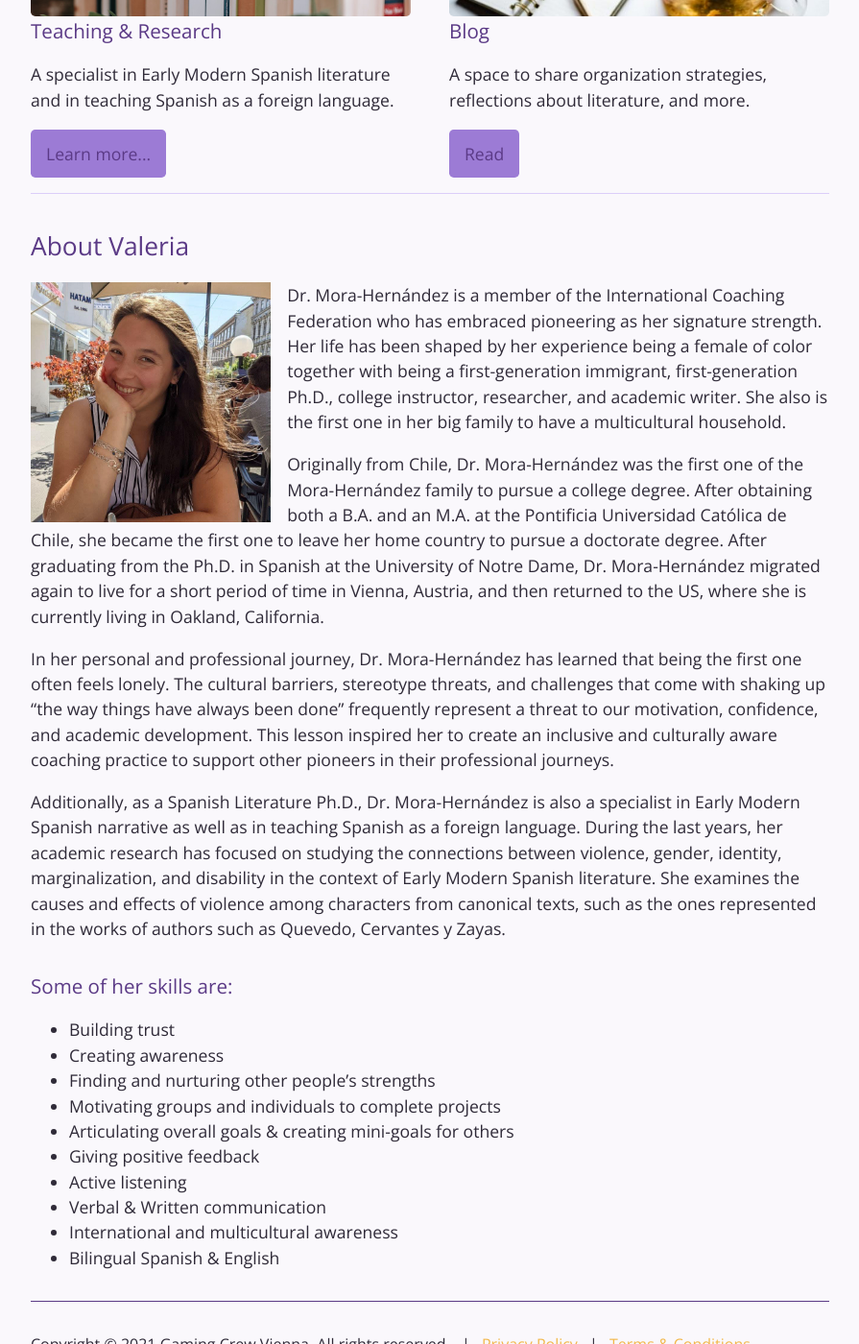
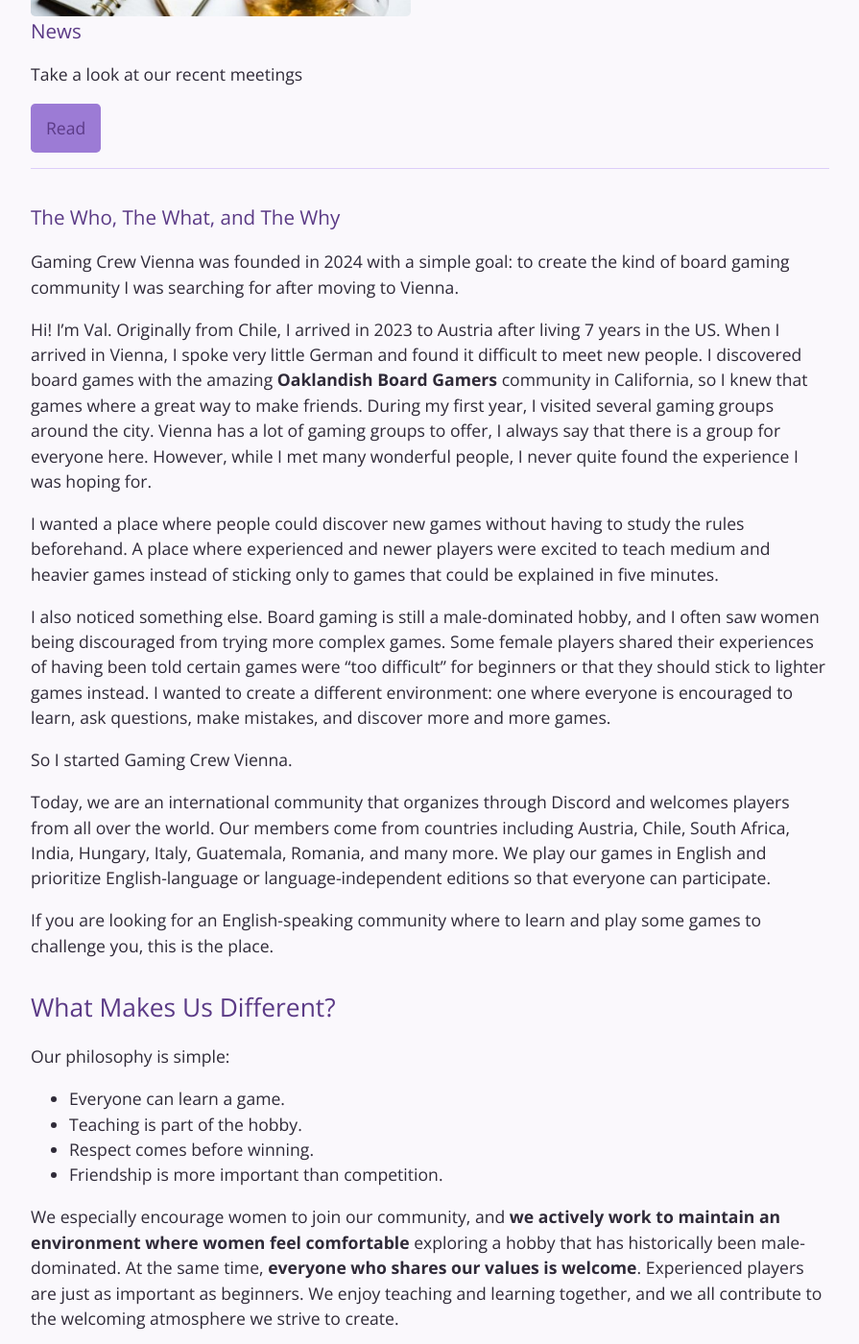
Before and after one commit to vnmorah/gamingcrew.vienna, a Jekyll site: the page built from index.md, in a window 1280 px wide and 1400 px high, scrolled down 924 px. Shown: the whole window at 96% size, without its empty margins (192-1087 px from the left). Built offline with Jekyll 4.4.1, drawn with Linux system fonts in a browser that asks for light colours; some of the changed text lies outside the part shown.

Commit message:
Update index.md

```diff
--- a/index.md
+++ b/index.md
@@ -1,51 +1,67 @@
 ---
-title: Valeria Mora-Hernández
-description: 'Ph.D. & Coach'
+title: About the Gaming Crew Vienna
+description: 'Board Games • People • Connections'
 
 layout: featurerow
 feature_row:
-  - title: 'Coaching'
-    linktext: 'Discover!'
-    excerpt: 'I strongly believe that your well-being is the best strategy to successfully achieve your personal and professional goals.'
-    linkurl: /eng_coaching/
+  - title: 'Who We Are'
+    linktext: 'About!'
+    excerpt: 'If you are looking for an English-speaking community where to learn and play some games to challenge you, this is the place.'
+    linkurl: /eng_about/
     image_path: '/assets/images/bookflower_feature.jpg'
-  - title: 'Academic Services'
-    linktext: 'Explore'
-    excerpt: "Improve your language skills, or get-over that writer's block. Get the help from a qualified Spanish teacher, writer and researcher."
+  - title: 'Games'
+    linktext: 'Check out our collection'
+    excerpt: "Every meetup has a theme. We love medium to heavy board games."
     linkurl: /eng_services/
     image_path: '/assets/images/services/guidance.jpg'
-  - title: 'Teaching & Research'
-    linktext: 'Learn more...'
-    excerpt: 'A specialist in Early Modern Spanish literature and in teaching Spanish as a foreign language.'
     linkurl: /eng_teaching/
     image_path: '/assets/images/bookplant_feature.jpg'
-  - title: 'Blog'
+  - title: 'News'
     linktext: 'Read'
-    excerpt: 'A space to share organization strategies, reflections about literature, and more.'
+    excerpt: 'Take a look at our recent meetings'
     linkurl: /both_blog/
     image_path: '/assets/images/blog.jpg'
 
 ---
 
-## About Valeria
+### The Who, The What, and The Why
+Gaming Crew Vienna was founded in 2024 with a simple goal: to create the kind of board gaming community I was searching for after moving to Vienna.
 
-<img align="left" src='/assets/images/aboutphoto.jpg' width='30%' style='margin-right:1em' > Dr. Mora-Hernández is a member of the International Coaching Federation who has embraced pioneering as her signature strength. Her life has been shaped by her experience being a female of color together with being a first-generation immigrant, first-generation Ph.D., college instructor, researcher, and academic writer. She also is the first one in her big family to have a multicultural household.
+Hi! I'm Val. Originally from Chile, I arrived in 2023 to Austria after living 7 years in the US. When I arrived in Vienna, I spoke very little German and found it difficult to meet new people. I discovered board games with the amazing **Oaklandish Board Gamers** community in California, so I knew that games where a great way to make friends. During my first year, I visited several gaming groups around the city. Vienna has a lot of gaming groups to offer, I always say that there is a group for everyone here. However, while I met many wonderful people, I never quite found the experience I was hoping for.
 
-Originally from Chile, Dr. Mora-Hernández was the first one of the Mora-Hernández family to pursue a college degree. After obtaining both a B.A. and an M.A. at the Pontificia Universidad Católica de Chile, she became the first one to leave her home country to pursue a doctorate degree. After graduating from the Ph.D. in Spanish at the University of Notre Dame, Dr. Mora-Hernández migrated again to live for a short period of time in Vienna, Austria, and then returned to the US, where she is currently living in Oakland, California.
+I wanted a place where people could discover new games without having to study the rules beforehand. A place where experienced and newer players were excited to teach medium and heavier games instead of sticking only to games that could be explained in five minutes.
 
-In her personal and professional journey, Dr. Mora-Hernández has learned that being the first one often feels lonely. The cultural barriers, stereotype threats, and challenges that come with shaking up “the way things have always been done” frequently represent a threat to our motivation, confidence, and academic development. This lesson inspired her to create an inclusive and culturally aware coaching practice to support other pioneers in their professional journeys.
+I also noticed something else. Board gaming is still a male-dominated hobby, and I often saw women being discouraged from trying more complex games. Some female players shared their experiences of having been told certain games were "too difficult" for beginners or that they should stick to lighter games instead. I wanted to create a different environment: one where everyone is encouraged to learn, ask questions, make mistakes, and discover more and more games.
 
-Additionally, as a Spanish Literature Ph.D., Dr. Mora-Hernández is also a specialist in Early Modern Spanish narrative as well as in teaching Spanish as a foreign language. During the last years, her academic research has focused on studying the connections between violence, gender, identity, marginalization, and disability in the context of Early Modern Spanish literature. She examines the causes and effects of violence among characters from canonical texts, such as the ones represented in the works of authors such as Quevedo, Cervantes y Zayas.
+So I started Gaming Crew Vienna.
 
-### Some of her skills are:
+Today, we are an international community that organizes through Discord and welcomes players from all over the world. Our members come from countries including Austria, Chile, South Africa, India, Hungary, Italy, Guatemala, Romania, and many more. We play our games in English and prioritize English-language or language-independent editions so that everyone can participate.
 
-- Building trust
-- Creating awareness
-- Finding and nurturing other people's strengths
-- Motivating groups and individuals to complete projects
-- Articulating overall goals & creating mini-goals for others
-- Giving positive feedback
-- Active listening
-- Verbal & Written communication
-- International and multicultural awareness
-- Bilingual Spanish & English
+If you are looking for an English-speaking community where to learn and play some games to challenge you, this is the place.
+
+## What Makes Us Different?
+
+Our philosophy is simple:
+
+- Everyone can learn a game.
+- Teaching is part of the hobby.
+- Respect comes before winning.
+- Friendship is more important than competition.
+
+We especially encourage women to join our community, and **we actively work to maintain an environment where women feel comfortable** exploring a hobby that has historically been male-dominated. At the same time, **everyone who shares our values is welcome**. Experienced players are just as important as beginners. We enjoy teaching and learning together, and we all contribute to the welcoming atmosphere we strive to create.
+
+If you're completely new to modern board games, that's perfectly okay. Many of our members started exactly that way.
+
+## The games we play
+
+We love medium and medium-heavy board games, with the occasional lighter game as a filler between longer sessions. Every meetup has a theme, and members bring games that fit that theme or its mechanics.
+
+You **don't need to own any games to join us**. If you bring one, we simply ask that you're willing and well prepared to teach it to the people joining your table.
+
+## More than board games
+
+While board games bring us together, they are only part of what we've built.
+
+Many of our members have become good friends outside of game days. Occasionally, we organize movie nights, craftsy times, cheesecake afternoons, convention visits, and other social events throughout the year. Our Discord server has a place for everyone to chat about books, music, pets, films, travel, and more.
+
+If you don't feel like playing during a meetup, you're still welcome to come by, have a drink, and spend time with the group.
```
